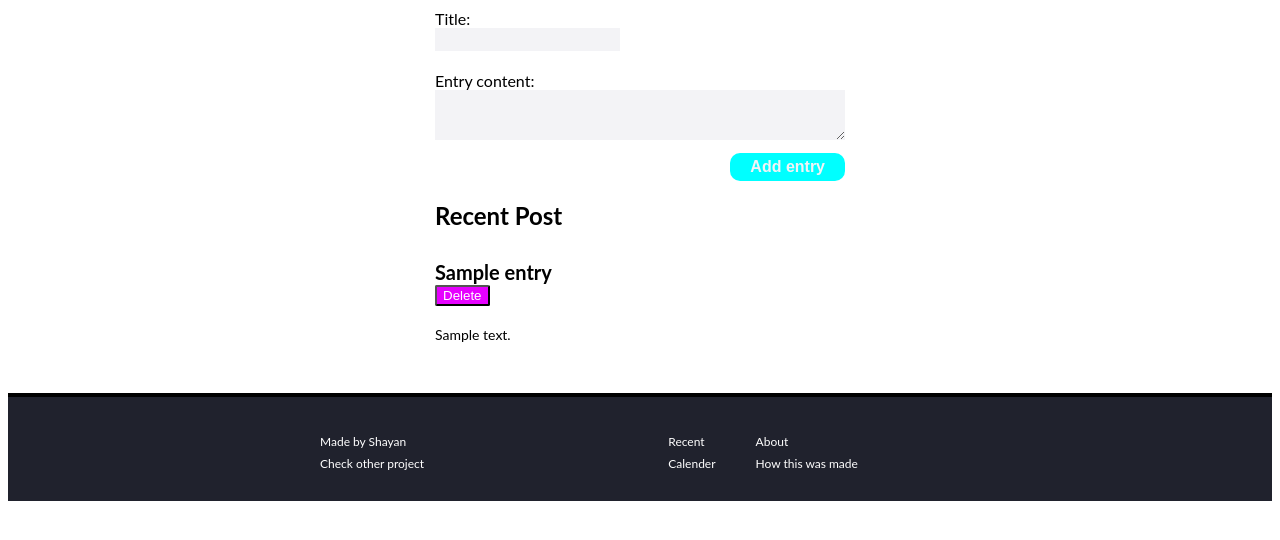
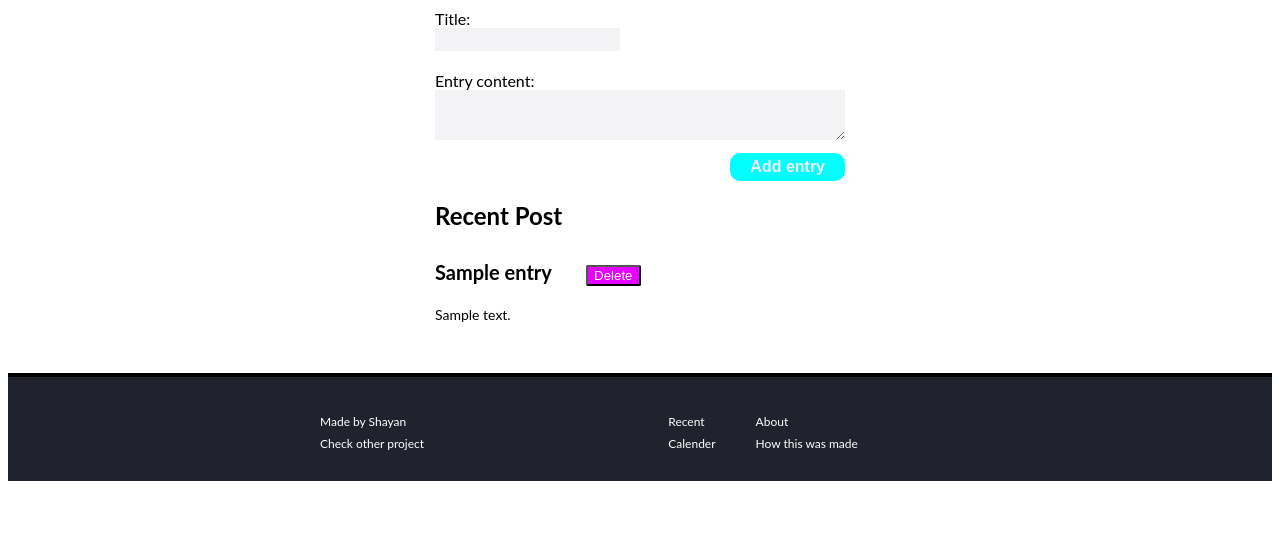
Before and after one commit to Ariri-San/python-microblog, a Flask app: template templates/home.html in a window 1280 px wide. Shown: the part 162-702 px from the top of the page. Run offline with Flask 2, Linux system fonts and the light colour scheme; the template is opened without the code that fills it: most values are stand-ins (such as "Sample title", 1, 10 or a date in 2020).

Commit message:
Update style.css

```diff
--- a/static/css/style.css
+++ b/static/css/style.css
@@ -137,6 +137,11 @@ body {
     height: inherit;
 }
 
+.form_delete {
+    display: inline;
+    margin-left: 20px;
+}
+
 .button_delete {
     background-color: rgb(230, 0, 255);
     color: white;
```
